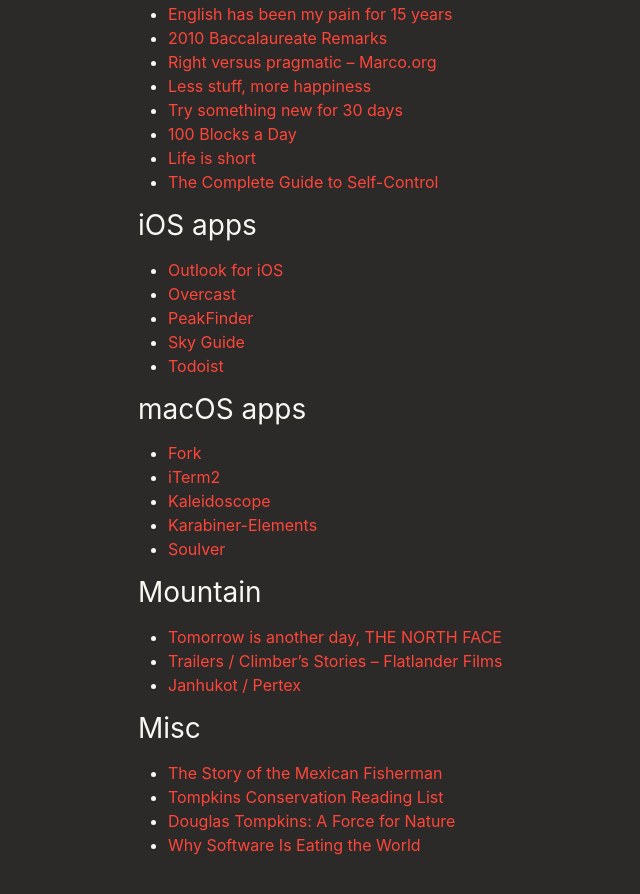
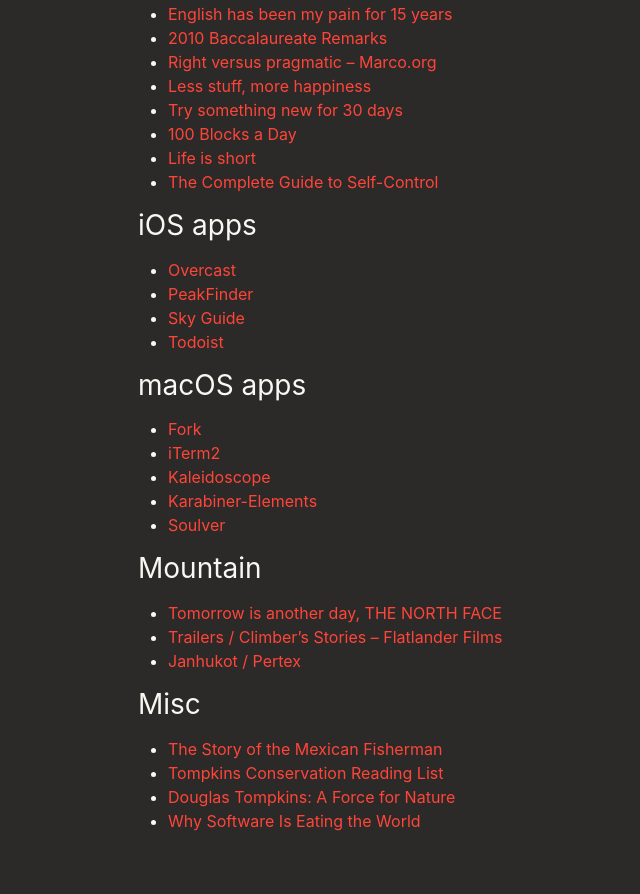
Before and after one commit to pixyzehn/pixyzehn.com, a Jekyll site: the page built from pages/things_i_like.md, in a window 1280 px wide and 900 px high, scrolled down 552 px. Shown: the top 894 px of the window, without its empty margins (162-802 px from the left). Built offline with Jekyll 4.4.1, drawn with Linux system fonts in a browser that asks for light colours; nearby versions of some CDN libraries; library files that are not in the unit come from our copies.

Commit message:
Update page

```diff
--- a/pages/things_i_like.md
+++ b/pages/things_i_like.md
@@ -31,7 +31,6 @@ The idea comes from [Things I Love by Khanlou](http://khanlou.com/love/).
 - [The Complete Guide to Self-Control](https://www.scotthyoung.com/blog/2019/09/30/self-control/)
 
 ## iOS apps
-- [Outlook for iOS](https://products.office.com/en-us/outlook-mobile-for-android-and-ios)
 - [Overcast](https://overcast.fm)
 - [PeakFinder](https://www.peakfinder.org)
 - [Sky Guide](https://www.fifthstarlabs.com/#sky-guide)
```
